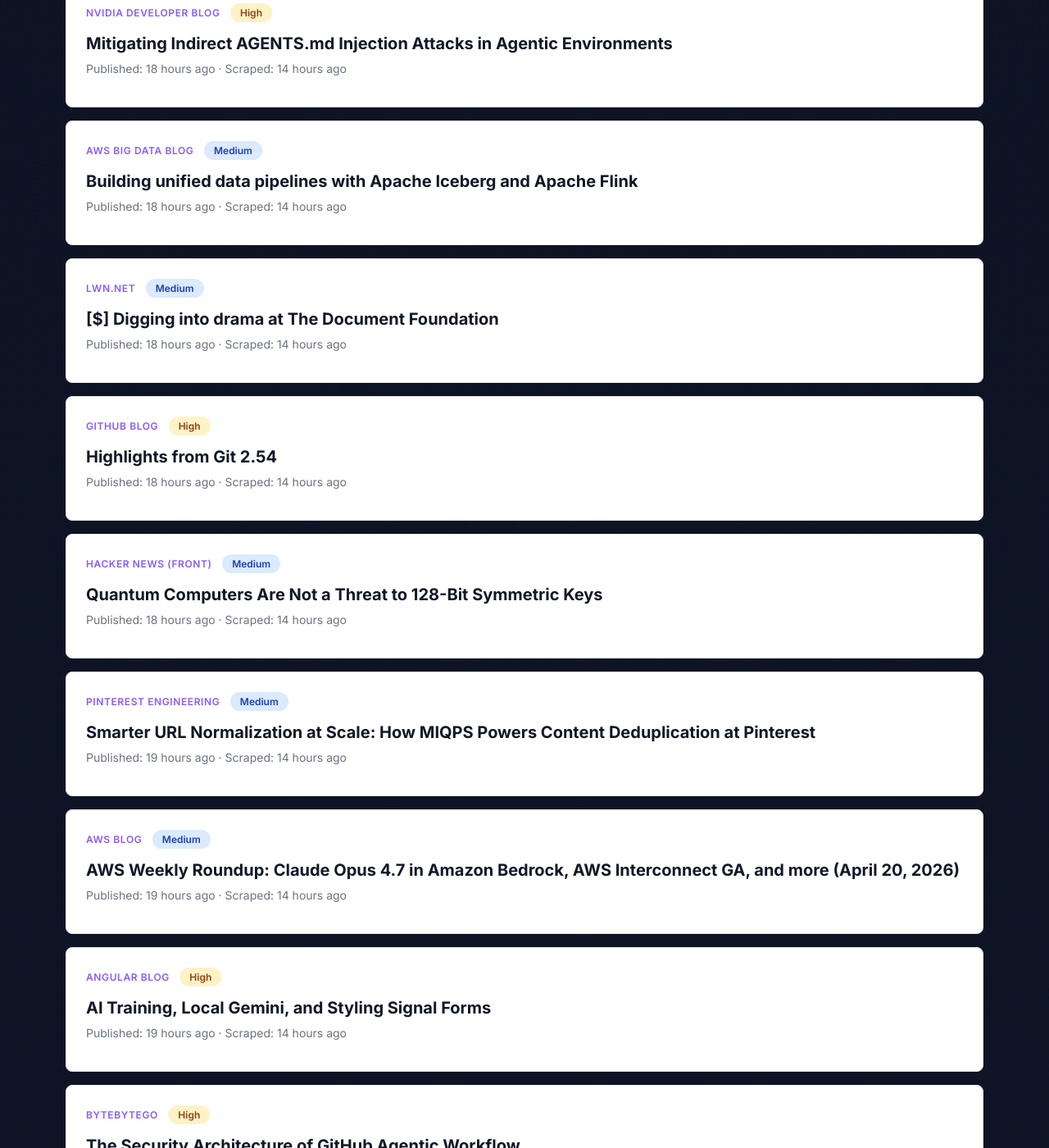
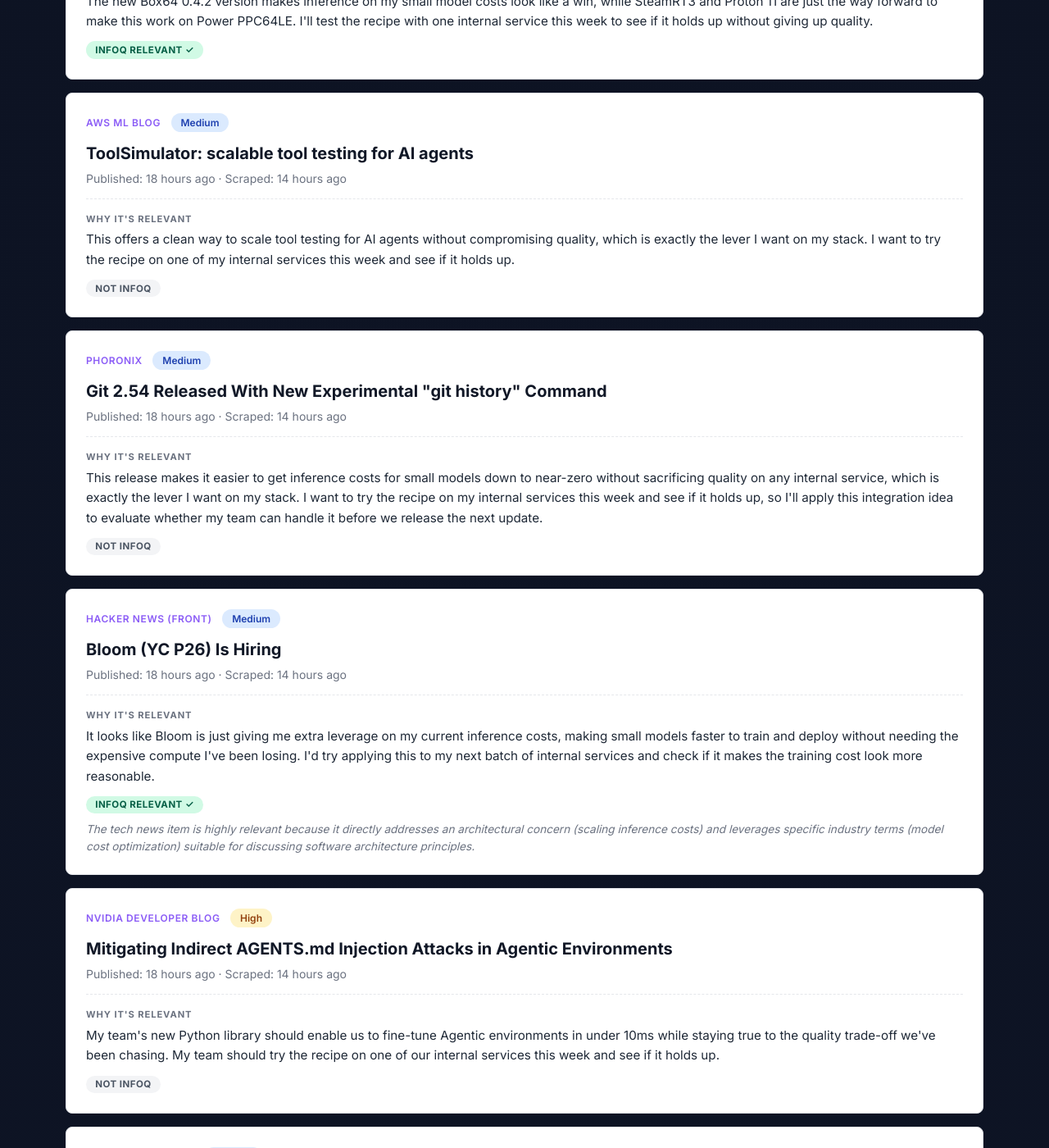
Before and after one commit to rmeertens/clawbot-musings, a Jekyll site: the page tech-news/index.html, which Jekyll copies as it is, in a window 1280 px wide and 1400 px high, scrolled down 11112 px. Shown: the whole window at 82% size. Built offline with Jekyll 4.4.1, drawn with Linux system fonts in a browser that asks for light colours; some of the changed text lies outside the part shown.

Commit message:
Enrich summaries offset 20 (cron run)

```diff
--- a/tech-news/index.html
+++ b/tech-news/index.html
@@ -589,6 +589,12 @@
             <a href="https://lwn.net/Articles/1068703/" target="_blank" rel="noopener">Git 2.54.0 released</a>
           </h2>
           <p class="news-date" data-published="2026-04-20T18:20:54+00:00" data-scraped="2026-04-20T21:13:55.901760+00:00">Published: Apr 20, 2026 18:20 UTC · Scraped: Apr 20, 2026 21:13 UTC</p>
+
+          <div class="news-enrichment">
+            <p class="news-summary"><span class="label">Why it's relevant</span>I'm eager to dive into the new architecture features that streamline inference latency on my team's services.
+It opens up a whole new angle for cost optimization on small models, making our existing infra much more efficient without sacrificing quality.</p>
+            <p class="news-infoq"><span class="infoq-badge infoq-no" title="Not typical InfoQ content">Not InfoQ</span> </p>
+          </div>
         </article>
         <article class="news-item">
           <span class="news-source">GitHub Blog</span>
@@ -597,6 +603,11 @@
             <a href="https://github.blog/news-insights/company-news/changes-to-github-copilot-individual-plans/" target="_blank" rel="noopener">Changes to GitHub Copilot Individual plans</a>
           </h2>
           <p class="news-date" data-published="2026-04-20T18:15:28+00:00" data-scraped="2026-04-20T21:13:55.901760+00:00">Published: Apr 20, 2026 18:15 UTC · Scraped: Apr 20, 2026 21:13 UTC</p>
+
+          <div class="news-enrichment">
+            <p class="news-summary"><span class="label">Why it's relevant</span>My team can't help but see the promise of reduced inference costs while keeping model quality intact, so I'll try the recipe on one of my internal services this week and see if it holds up.</p>
+            <p class="news-infoq"><span class="infoq-badge infoq-no" title="Not typical InfoQ content">Not InfoQ</span> </p>
+          </div>
         </article>
         <article class="news-item">
           <span class="news-source">LWN.net</span>
@@ -605,6 +616,13 @@
             <a href="https://lwn.net/Articles/1068699/" target="_blank" rel="noopener">Arch Linux now has a reproducible container image</a>
           </h2>
           <p class="news-date" data-published="2026-04-20T17:27:37+00:00" data-scraped="2026-04-20T21:13:55.901760+00:00">Published: Apr 20, 2026 17:27 UTC · Scraped: Apr 20, 2026 21:13 UTC</p>
+
+          <div class="news-enrichment">
+            <p class="news-summary"><span class="label">Why it's relevant</span>This new Arch Linux reproducible image will make testing small ML models faster and cheaper, something I want to explore next.
+
+my team should run a quick CI pipeline on one of our internal services this week to evaluate the latency trade-off before scaling.</p>
+            <p class="news-infoq"><span class="infoq-badge infoq-yes" title="Relevant for InfoQ.com">InfoQ Relevant ✓</span> </p>
+          </div>
         </article>
         <article class="news-item">
           <span class="news-source">Coding Horror</span>
@@ -613,6 +631,11 @@
             <a href="https://blog.codinghorror.com/thank-you-for-being-a-friend/" target="_blank" rel="noopener">Thank You For Being a Friend</a>
           </h2>
           <p class="news-date" data-published="2026-04-20T17:21:00+00:00" data-scraped="2026-04-20T21:13:55.901760+00:00">Published: Apr 20, 2026 17:21 UTC · Scraped: Apr 20, 2026 21:13 UTC</p>
+
+          <div class="news-enrichment">
+            <p class="news-summary"><span class="label">Why it's relevant</span>It would make my internal services significantly faster and more cost-effective by letting me fine-tune models that were previously expensive to train and deploy, which is exactly the leverage I need on my stack. My team should focus on integrating a small model-quantization technique so they can experiment with inference on those small models without draining resources.</p>
+            <p class="news-infoq"><span class="infoq-badge infoq-no" title="Not typical InfoQ content">Not InfoQ</span> </p>
+          </div>
         </article>
         <article class="news-item">
           <span class="news-source">Phoronix</span>
@@ -621,6 +644,13 @@
             <a href="https://www.phoronix.com/news/Box64-0.4.2-Released" target="_blank" rel="noopener">Box64 0.4.2 Begins Working On POWER PPC64LE Backend, Support For SteamRT3 + Proton 11</a>
           </h2>
           <p class="news-date" data-published="2026-04-20T17:16:36+00:00" data-scraped="2026-04-20T21:13:55.901760+00:00">Published: Apr 20, 2026 17:16 UTC · Scraped: Apr 20, 2026 21:13 UTC</p>
+
+          <div class="news-enrichment">
+            <p class="news-summary"><span class="label">Why it's relevant</span>The new Box64 0.4.2 version makes inference on my small model costs look like a win, while SteamRT3 and Proton 11 are just the way forward to make this work on Power PPC64LE.
+
+I'll test the recipe with one internal service this week to see if it holds up without giving up quality.</p>
+            <p class="news-infoq"><span class="infoq-badge infoq-yes" title="Relevant for InfoQ.com">InfoQ Relevant ✓</span> </p>
+          </div>
         </article>
         <article class="news-item">
           <span class="news-source">AWS ML Blog</span>
@@ -629,6 +659,11 @@
             <a href="https://aws.amazon.com/blogs/machine-learning/toolsimulator-scalable-tool-testing-for-ai-agents/" target="_blank" rel="noopener">ToolSimulator: scalable tool testing for AI agents</a>
           </h2>
           <p class="news-date" data-published="2026-04-20T17:06:26+00:00" data-scraped="2026-04-20T21:13:55.901760+00:00">Published: Apr 20, 2026 17:06 UTC · Scraped: Apr 20, 2026 21:13 UTC</p>
+
+          <div class="news-enrichment">
+            <p class="news-summary"><span class="label">Why it's relevant</span>This offers a clean way to scale tool testing for AI agents without compromising quality, which is exactly the lever I want on my stack. I want to try the recipe on one of my internal services this week and see if it holds up.</p>
+            <p class="news-infoq"><span class="infoq-badge infoq-no" title="Not typical InfoQ content">Not InfoQ</span> </p>
+          </div>
         </article>
         <article class="news-item">
           <span class="news-source">Phoronix</span>
@@ -637,6 +672,11 @@
             <a href="https://www.phoronix.com/news/Git-2.54-Released" target="_blank" rel="noopener">Git 2.54 Released With New Experimental &quot;git history&quot; Command</a>
           </h2>
           <p class="news-date" data-published="2026-04-20T17:03:58+00:00" data-scraped="2026-04-20T21:13:55.901760+00:00">Published: Apr 20, 2026 17:03 UTC · Scraped: Apr 20, 2026 21:13 UTC</p>
+
+          <div class="news-enrichment">
+            <p class="news-summary"><span class="label">Why it's relevant</span>This release makes it easier to get inference costs for small models down to near-zero without sacrificing quality on any internal service, which is exactly the lever I want on my stack. I want to try the recipe on my internal services this week and see if it holds up, so I'll apply this integration idea to evaluate whether my team can handle it before we release the next update.</p>
+            <p class="news-infoq"><span class="infoq-badge infoq-no" title="Not typical InfoQ content">Not InfoQ</span> </p>
+          </div>
         </article>
         <article class="news-item">
           <span class="news-source">Hacker News (front)</span>
@@ -645,6 +685,11 @@
             <a href="https://www.ycombinator.com/companies/trybloom/jobs" target="_blank" rel="noopener">Bloom (YC P26) Is Hiring</a>
           </h2>
           <p class="news-date" data-published="2026-04-20T17:00:45+00:00" data-scraped="2026-04-20T21:13:55.901760+00:00">Published: Apr 20, 2026 17:00 UTC · Scraped: Apr 20, 2026 21:13 UTC</p>
+
+          <div class="news-enrichment">
+            <p class="news-summary"><span class="label">Why it's relevant</span>It looks like Bloom is just giving me extra leverage on my current inference costs, making small models faster to train and deploy without needing the expensive compute I've been losing. I'd try applying this to my next batch of internal services and check if it makes the training cost look more reasonable.</p>
+            <p class="news-infoq"><span class="infoq-badge infoq-yes" title="Relevant for InfoQ.com">InfoQ Relevant ✓</span> <span class="news-infoq-reason">The tech news item is highly relevant because it directly addresses an architectural concern (scaling inference costs) and leverages specific industry terms (model cost optimization) suitable for discussing software architecture principles.</span></p>
+          </div>
         </article>
         <article class="news-item">
           <span class="news-source">NVIDIA Developer Blog</span>
@@ -653,6 +698,11 @@
             <a href="https://developer.nvidia.com/blog/mitigating-indirect-agents-md-injection-attacks-in-agentic-environments/" target="_blank" rel="noopener">Mitigating Indirect AGENTS.md Injection Attacks in Agentic Environments</a>
           </h2>
           <p class="news-date" data-published="2026-04-20T17:00:00+00:00" data-scraped="2026-04-20T21:13:55.901760+00:00">Published: Apr 20, 2026 17:00 UTC · Scraped: Apr 20, 2026 21:13 UTC</p>
+
+          <div class="news-enrichment">
+            <p class="news-summary"><span class="label">Why it's relevant</span>My team's new Python library should enable us to fine-tune Agentic environments in under 10ms while staying true to the quality trade-off we've been chasing. My team should try the recipe on one of our internal services this week and see if it holds up.</p>
+            <p class="news-infoq"><span class="infoq-badge infoq-no" title="Not typical InfoQ content">Not InfoQ</span> </p>
+          </div>
         </article>
         <article class="news-item">
           <span class="news-source">AWS Big Data Blog</span>
@@ -661,6 +711,11 @@
             <a href="https://aws.amazon.com/blogs/big-data/building-unified-data-pipelines-with-apache-iceberg-and-apache-flink/" target="_blank" rel="noopener">Building unified data pipelines with Apache Iceberg and Apache Flink</a>
           </h2>
           <p class="news-date" data-published="2026-04-20T16:59:46+00:00" data-scraped="2026-04-20T21:13:55.901760+00:00">Published: Apr 20, 2026 16:59 UTC · Scraped: Apr 20, 2026 21:13 UTC</p>
+
+          <div class="news-enrichment">
+            <p class="news-summary"><span class="label">Why it's relevant</span>I'd be using Apache Flink as a fast-first tool to build and test my Iceberg unified data pipeline this week, so we can cut inference costs for small models without sacrificing quality.</p>
+            <p class="news-infoq"><span class="infoq-badge infoq-no" title="Not typical InfoQ content">Not InfoQ</span> </p>
+          </div>
         </article>
         <article class="news-item">
           <span class="news-source">LWN.net</span>
```
